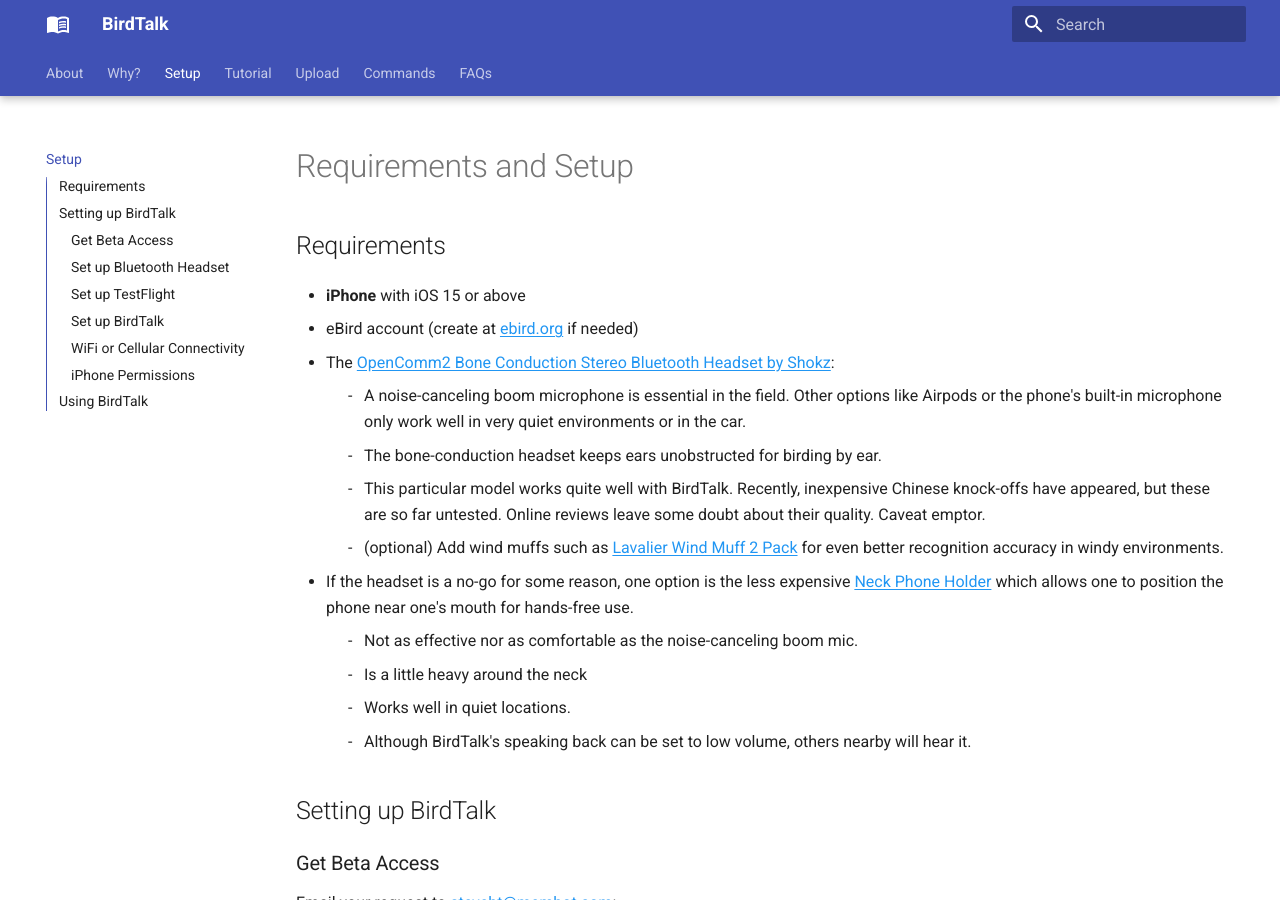
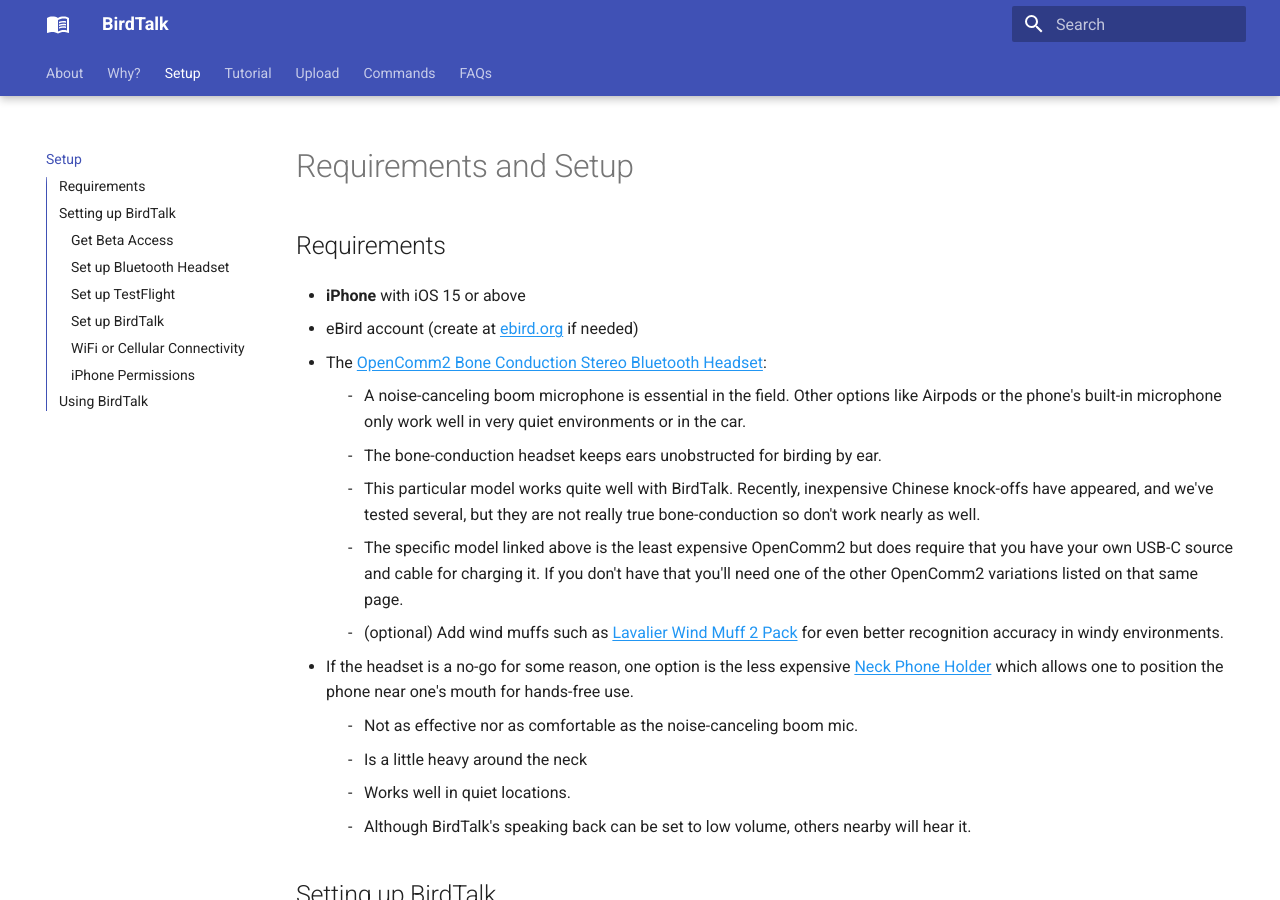
Before and after one commit to johncallender/birdtalk-docs, an MkDocs documentation site: the page built from docs/installation/requirements-and-setup.md, in a window 1280 px wide and 900 px high. Built offline with MkDocs 1.6.1 and Material for MkDocs 9.7.7, drawn with Linux system fonts in a browser that asks for light colours.

Commit message:
Headset update and remove US-only limit

```diff
--- a/docs/installation/requirements-and-setup.md
+++ b/docs/installation/requirements-and-setup.md
@@ -6,10 +6,11 @@
 - eBird account (create at
 <a href="https://eBird.org" target="eBird">ebird.org</a>
 if needed)
-- The <a href="https://www.amazon.com/SHOKZ-OpenComm2-Conduction-Headphones-Bluetooth/dp/B0C88R9FHG" target="bonecondamazon">OpenComm2 Bone Conduction Stereo Bluetooth Headset by Shokz</a>:
+- The <a href="https://www.amazon.com/SHOKZ-OpenComm2-Conduction-Headphones-Bluetooth/dp/B0DFWM4TWW" target="bonecondamazon">OpenComm2 Bone Conduction Stereo Bluetooth Headset</a>:
     * A noise-canceling boom microphone is essential in the field.  Other options like Airpods or the phone's built-in microphone only work well in very quiet environments or in the car.
     * The bone-conduction headset keeps ears unobstructed for birding by ear.
-    * This particular model works quite well with BirdTalk. Recently, inexpensive Chinese knock-offs have appeared, but these are so far untested.  Online reviews leave some doubt about their quality.  Caveat emptor.
+    * This particular model works quite well with BirdTalk. Recently, inexpensive Chinese knock-offs have appeared, and we've tested several, but they are not really true bone-conduction so don't work nearly as well.
+    * The specific model linked above is the least expensive OpenComm2 but does require that you have your own USB-C source and cable for charging it.  If you don't have that you'll need one of the other OpenComm2 variations listed on that same page.
     * (optional) Add wind muffs such as <a href="https://www.amazon.com/dp/B08DJ38QZG" target="windmuffamazon">Lavalier Wind Muff 2 Pack</a> for even better recognition accuracy in windy environments.
 - If the headset is a no-go for some reason, one option is the less expensive <a href="https://www.amazon.com/dp/B0CX45Z2PV" target="neckholderamazon">Neck Phone Holder</a> which allows one to position the phone near one's mouth for hands-free use.
     * Not as effective nor as comfortable as the noise-canceling boom mic.
```
Also changed, not shown: docs/faq.md (+0 -1 lines).
